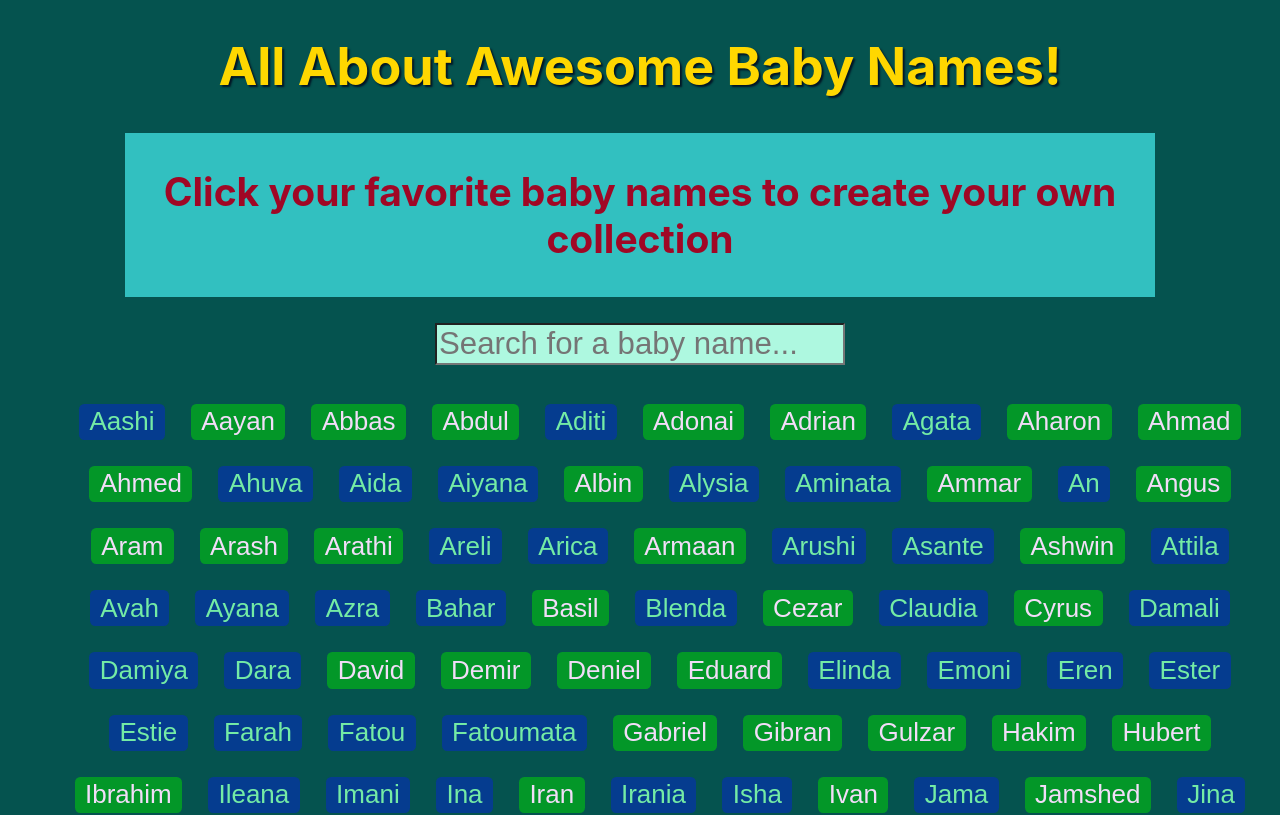
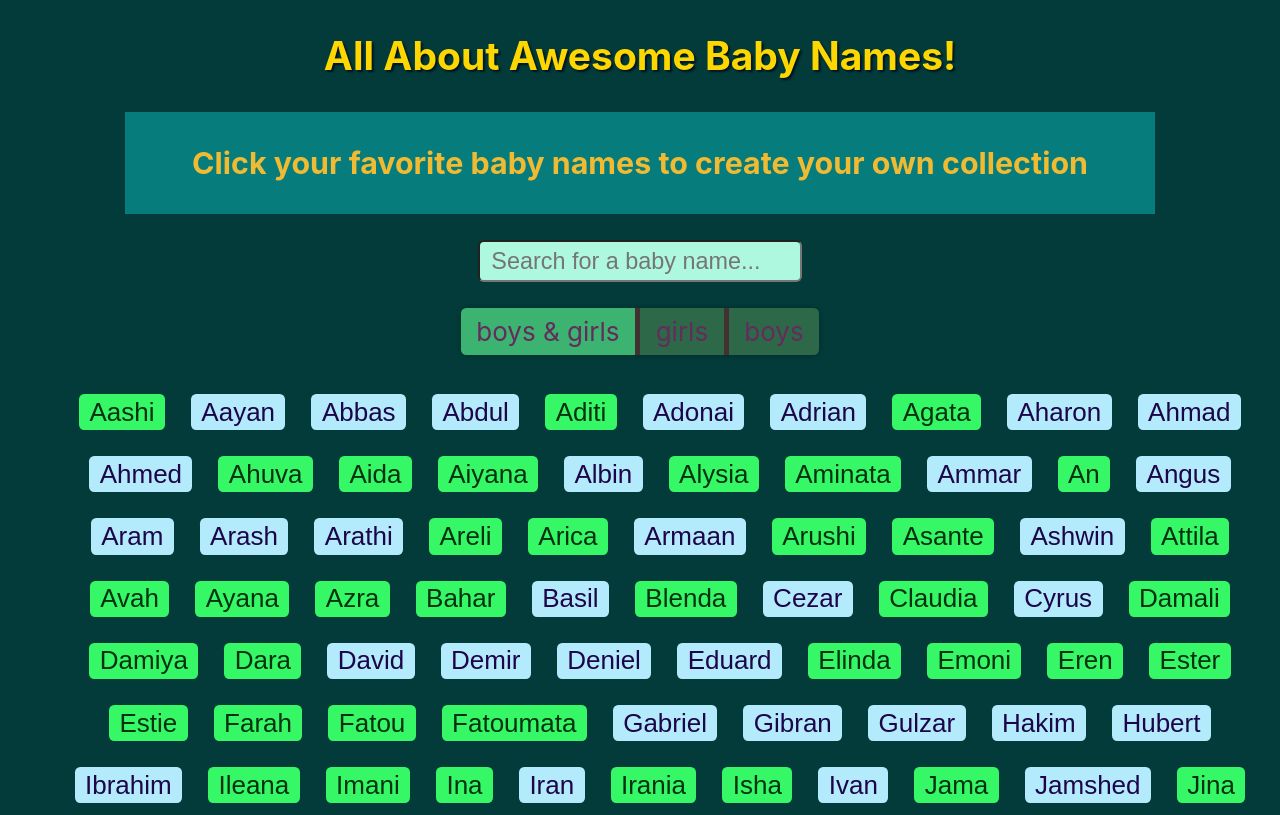
Before and after one commit to Know-Thyself/baby-names-react, a React (Create React App) app: page / in a window 1280 px wide. Shown: the top 815 px of the page. Built offline with nearby package versions, Linux system fonts and the light colour scheme.

Commit message:
Completed Level 4 Challenge: Radio buttons are  added

```diff
--- a/src/App.css
+++ b/src/App.css
@@ -1,17 +1,29 @@
 .App {
   text-align: center;
 }
-.App-logo {
-  height: 40vmin;
-  pointer-events: none;
+
+.App-header {
+  background-color: #023b39;
+  min-height: 100vh;
+  display: flex;
+  flex-direction: column;
+  align-items: center;
+  justify-content: center;
+  font-size: calc(10px + 2vmin);
+  color: white;
 }
-.search-bar {
-  background-color: rgb(174, 248, 224);
-  font-size: 1.2em;
+
+.names-header {
+  color: gold;
+  text-shadow: 2px 2px 2px rgb(2, 20, 36);
+}
+
+.section-header {
+  color: rgb(240, 186, 50);
 }
 
 .favorite-names {
-    background-color: rgb(50, 192, 192);
+  background-color: rgb(6, 124, 124);
   padding: 0.1em;
   width: 80vw;
   display: block;
@@ -21,17 +33,43 @@
   margin-bottom: 1em;
 }
 
-.section-header {
-    color: rgb(160, 7, 37);
+.search-bar {
+  background-color: rgb(174, 248, 224);
+  padding: 0.25em 0 0.25em 0.5em;
+  border-radius: 0.25em;
+  font-size: 0.9em;
 }
-.d-none {
+
+.radio-container {
+  display: inline-flex;
+  overflow: hidden;
+  border-radius: 0.2em;
+  box-shadow: 0 0 5px rgba(0, 0, 0, 0.25);
+  margin-top: 1em;
+}
+
+.radio-input {
   display: none;
 }
-.display-list {
-    display: block;
+
+.radio-label {
+  padding: 0.3em 0.6em;
+  font-size: 1em;
+  color: rgb(100, 44, 93);
+  background-color: rgb(45, 104, 72);
+  cursor: pointer;
+  transition: background 0.1s;
 }
 
-.names ul li{
+.radio-label:not(:last-of-type) {
+  border-right: 0.2em solid rgb(66, 49, 49);
+}
+
+.radio-input:checked + .radio-label {
+  background-color: mediumseagreen;
+}
+
+.names ul li {
   display: inline-block;
   margin: 0.5em;
 }
@@ -39,16 +77,12 @@
   display: block;
   width: 97%;
 }
-.names-header {
-  color: gold;
-  text-shadow: 2px 2px 2px rgb(2, 20, 36);
-}
 
 .f .favorite-button {
   padding: 0.1em 0.4em 0.1em 0.4em;
   font-size: 1em;
-    background-color: rgb(5, 60, 143);
-    color: rgb(116, 235, 165);
+  background-color: rgb(54, 247, 102);
+  color: rgb(4, 49, 15);
   cursor: pointer;
   border-radius: 0.2em;
   border-style: hidden;
@@ -57,39 +91,9 @@
 .m .favorite-button {
   padding: 0.1em 0.4em 0.1em 0.4em;
   font-size: 1em;
-    background-color: rgb(3, 151, 40);
-    color: rgb(242, 221, 248);
+  background-color: rgb(179, 234, 252);
+  color: rgb(28, 5, 73);
   cursor: pointer;
   border-radius: 0.2em;
   border-style: hidden;
 }
-
-@media (prefers-reduced-motion: no-preference) {
-  .App-logo {
-    animation: App-logo-spin infinite 20s linear;
-  }
-}
-
-.App-header {
-  background-color: #05534f;
-  min-height: 100vh;
-  display: flex;
-  flex-direction: column;
-  align-items: center;
-  justify-content: center;
-  font-size: calc(10px + 2vmin);
-  color: white;
-}
-
-.App-link {
-  color: #61dafb;
-}
-
-@keyframes App-logo-spin {
-  from {
-    transform: rotate(0deg);
-  }
-  to {
-    transform: rotate(360deg);
-  }
-}
--- a/src/App.js
+++ b/src/App.js
@@ -1,12 +1,13 @@
+import React from 'react';
 import './App.css';
 import babyNames from "./babyNamesData.json";
 import BoysAndGirlsNames from './BoysAndGirlsNames';
 
 function App() {
   return (
-    <div className="App">
-      <header className="App-header">
-        <h1 className="names-header">All About Awesome Baby Names!</h1>
+    <div key="App-container" className="App">
+      <header key="App-header" className="App-header">
+        <h2 key="main-header" className="names-header">All About Awesome Baby Names!</h2>
         <BoysAndGirlsNames babyNames={babyNames}/>
       </header>
     </div>
--- a/src/BoysAndGirlsNames.js
+++ b/src/BoysAndGirlsNames.js
@@ -1,10 +1,12 @@
-import React, {useState} from "react";
+import React, { useState } from "react";
 
 const BoysAndGirlsNames = (props) => {
 
   const [babyNames, setBabyNames] = useState(props.babyNames);
   const [searchInput, setSearchInput] = useState([]);
   const [favorites, setFavorites] = useState([]);
+  const [gender, setGender] = useState("boys & girls")
+  const categories = ["boys & girls", "girls", "boys"];
 
   const sortedNames = babyNames.sort((a,b)=> {
     let a1 = a.name.toLowerCase();
@@ -23,43 +25,54 @@ const BoysAndGirlsNames = (props) => {
   }
 
   const favoritesListHandler = (id) => {
-    const newList = babyNames.filter((item) => {
-      return item.id !== id;
+    const newList = babyNames.filter((list) => {
+      return list.id !== id;
     });
-    const favList = babyNames.filter((item) => {
-      return item.id === id;
+    const favList = babyNames.filter((list) => {
+      return list.id === id;
     })
     setBabyNames(newList);
     setFavorites((favorites) => favorites.concat(favList));
   }
 
   const favoritesListRemover = (id) => {
-    const updatedList = favorites.filter((item) => item.id !== id);
+    const updatedList = favorites.filter((list) => list.id !== id);
     setFavorites(updatedList);
-    const removed = favorites.filter((item) => item.id === id);
+    const removed = favorites.filter((list) => list.id === id);
     const merged = [...babyNames, ...removed];
 
     const filteredList = merged.reduce((accumulator, current) => {
-      const x = accumulator.find(item => item.id === current.id);
+      const x = accumulator.find(list => list.id === current.id);
         if (!x) return accumulator.concat([current]);
         else return accumulator;
     }, []);
     setBabyNames(filteredList);
   }
 
+  const boysCategory = props.babyNames.filter(baby => baby.sex === "m");
+  const girlsCategory = props.babyNames.filter(baby => baby.sex === "f");
+
+  const RadioButtonsToggler = (e) => {
+    if (e.target.value === "boys") {
+      return setBabyNames(boysCategory);
+    }
+    else if (e.target.value === "girls") setBabyNames(girlsCategory);
+    else if (e.target.value === "boys & girls") setBabyNames(props.babyNames)
+  }
+
   return (
-
-    <div className="names baby-names-container">
-      <div className="favorite-names">
-        <h2 className="section-header">Click your favorite baby names to create your own collection</h2>
+    <div key="baby-names-container" className="names">
+      <div key="favorites" className="favorite-names">
+        <h3 key="main-header" className="section-header">Click your favorite baby names to create your own collection</h3>
         <ul>
           {favorites && favorites.map(favorite =><li key={favorite.id} id={favorite.id} className={favorite.sex}><button onClick={() => favoritesListRemover(favorite.id)} className="favorite-button">{favorite.name}</button></li>)}
         </ul>
       </div>
 
-      <div className="col">
-        <form>
+      <div key="input-field" className="col">
+        <form key="input-form">
           <input
+            key="search-input "
             type="text"
             className="search-bar"
             placeholder="Search for a baby name..."
@@ -67,14 +80,21 @@ const BoysAndGirlsNames = (props) => {
             onChange={handleSearchInput}
           />
         </form>
+
+        <div key="radio" className="radio-container">{categories.map((category, index) => (
+          <>
+            <input className="radio-input" key={index} type="radio" value={category} name="selector" id={category} checked={gender === category} onChange={(e) => {setGender(e.target.value)}} onClick={RadioButtonsToggler}/><label key={category} htmlFor={category} className="radio-label">{category}</label>
+
+          </>
+          ))}
+        </div>
       </div>
 
-      <ul>
+      <ul key="baby-names">
         {babyNames && sortedNames.map(baby =>(
         <li key={baby.id} id={baby.id} className={baby.sex}><button key={baby.id} id={baby.id} onClick={() => favoritesListHandler(baby.id)} className="favorite-button">{baby.name}</button></li>
                 ))}
       </ul>
-
     </div>
   );
 }
```
Also changed, not shown: src/BoysNames.js (deleted, +0 -16 lines). Lines whose indentation alone changed are shown as unchanged.
